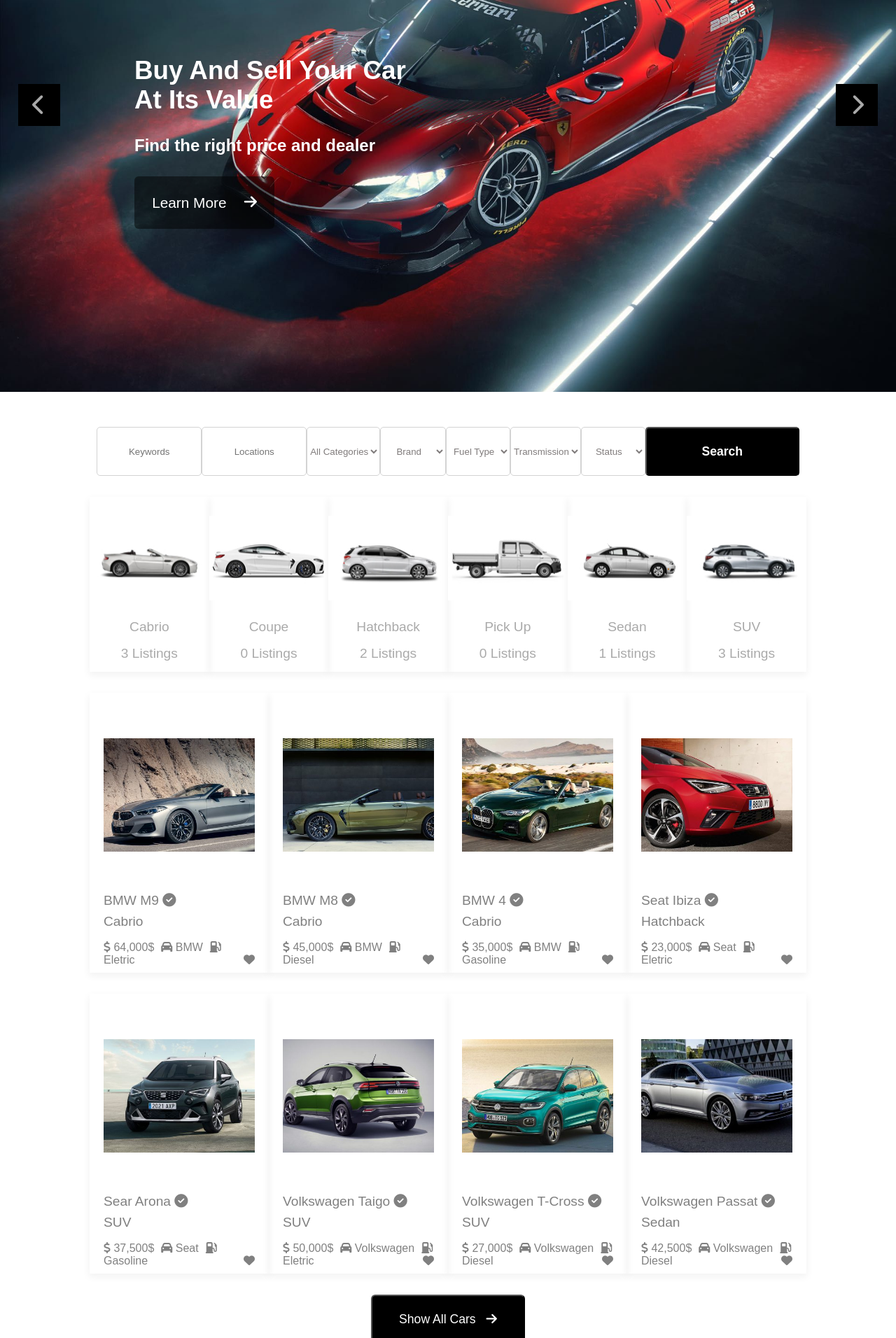
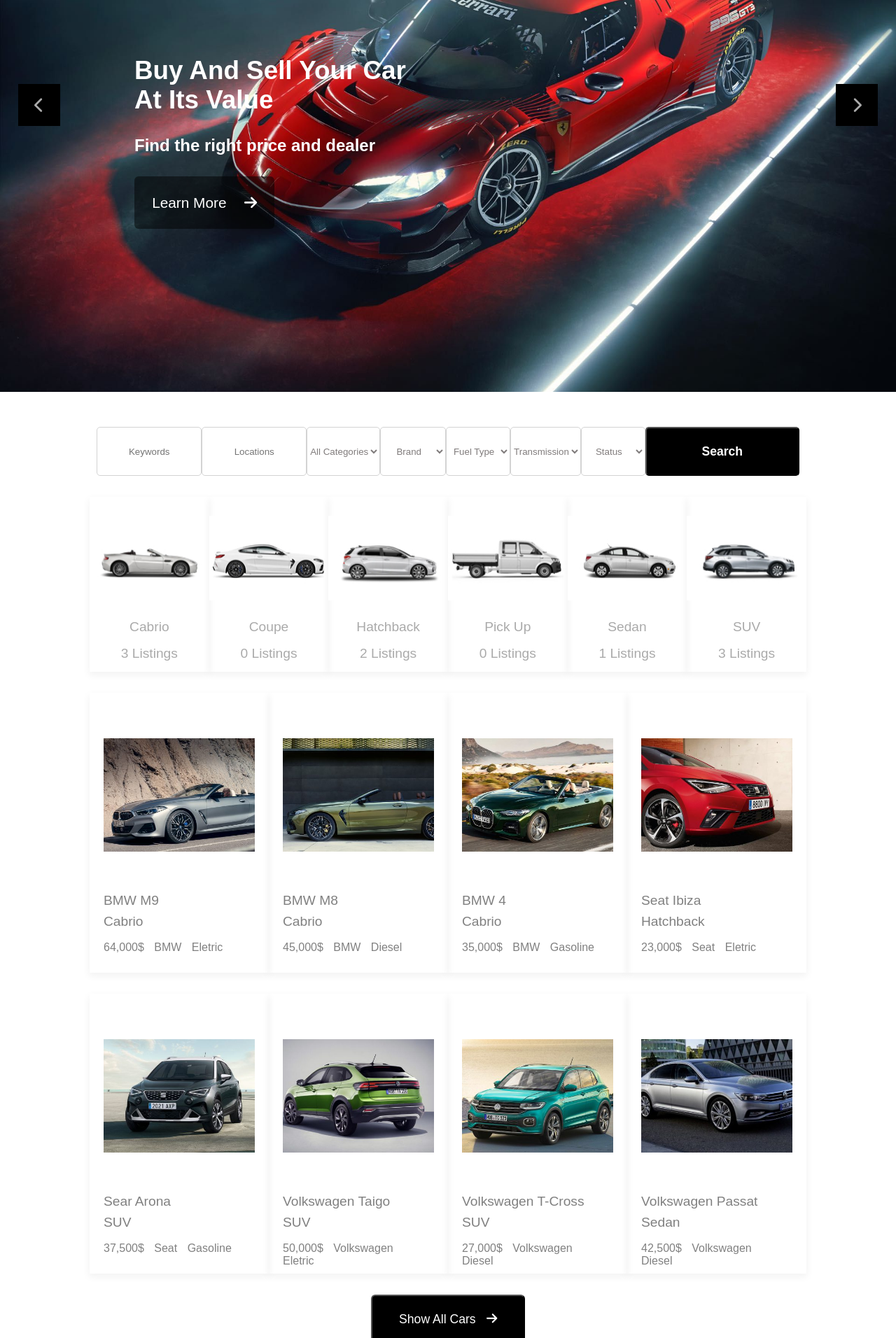
Before and after one commit to LucaDalRi/proj-html-vuejs, a Vue app: page / in a window 1280 px wide. Shown: the part 340-2252 px from the top of the page at 70% size. Built offline with nearby package versions, Linux system fonts and the light colour scheme.

Commit message:
Tolta la cdn di fontawesome e installato pacchetto, sostituito le icone cdn con quelle offline

```diff
--- a/index.html
+++ b/index.html
@@ -4,7 +4,6 @@
 <head>
   <meta charset="UTF-8" />
   <link rel="icon" href="/src/assets/favicon-autocar.png" />
-  <link rel="stylesheet" href="https://cdnjs.cloudflare.com/ajax/libs/font-awesome/6.3.0/css/all.min.css">
   <meta name="viewport" content="width=device-width, initial-scale=1.0" />
   <title>AutoCar</title>
 </head>
--- a/package.json
+++ b/package.json
@@ -9,6 +9,11 @@
     "preview": "vite preview"
   },
   "dependencies": {
+    "@fortawesome/fontawesome-svg-core": "^6.3.0",
+    "@fortawesome/free-brands-svg-icons": "^6.3.0",
+    "@fortawesome/free-regular-svg-icons": "^6.3.0",
+    "@fortawesome/free-solid-svg-icons": "^6.3.0",
+    "@fortawesome/vue-fontawesome": "^3.0.3",
     "axios": "^1.3.2",
     "vue": "^3.2.45"
   },
--- a/src/components/Footer/FooterApp.vue
+++ b/src/components/Footer/FooterApp.vue
@@ -1,4 +1,6 @@
 <script>
+
+
 export default {
   name: 'FooterApp',
 }
@@ -13,14 +15,14 @@
           <img src="../../assets/logo-footer-autocar11.png" alt="Logo Footer">
         </div>
         <div class="containerInfo">
-          <p><i class="fa-solid fa-location-dot"></i><a href="#">New Jersey, USA</a></p>
-          <p><i class="fa-solid fa-phone-volume"></i><a href="#">+1 (234) 567 89 10</a></p>
-          <p><i class="fa-solid fa-envelope"></i><a href="mailto:#">example@example.com</a></p>
+          <p><a href="#"><font-awesome-icon icon="fa-solid fa-location-dot" /> New Jersey, USA</a></p>
+          <p><a href="#"><font-awesome-icon icon="fa-solid fa-phone-volume" /> +1 (234) 567 89 10</a></p>
+          <p><a href="mailto:#"><font-awesome-icon icon="fa-solid fa-envelope" /> example@example.com</a></p>
         </div>
         <div class="socialIcon">
-          <a href="#"><i class="fa-brands fa-facebook"></i></a>
-          <a href="#"><i class="fa-brands fa-instagram"></i></a>
-          <a href="#"><i class="fa-brands fa-twitter"></i></a>
+          <a href="#"><font-awesome-icon icon="fa-brands fa-facebook" /></a>
+          <a href="#"><font-awesome-icon icon="fa-brands fa-instagram" /></a>
+          <a href="#"><font-awesome-icon icon="fa-brands fa-twitter" /></a>
         </div>
       </div>
       <div class="newsletter">
@@ -104,10 +106,10 @@
           padding-top: 15px;
         }
 
-        i {
+        a {
           vertical-align: middle;
           margin-right: 15px;
-          font-size: 1.3em;
+          font-size: 1.1em;
         }
       }
     }
@@ -195,7 +197,7 @@
       align-items: center;
       color: rgb(221, 220, 220);
 
-      i {
+      a {
         margin-right: 30px;
         padding: 0px 15px;
         font-size: 2.5em;
--- a/src/components/Header/JumbotronApp.vue
+++ b/src/components/Header/JumbotronApp.vue
@@ -47,10 +47,10 @@
   <div class="containerJumbotron">
     <img :src="store.imgCarosello[activeImg].img" alt="Jumbotron Cars">
     <div class="arrow left" @click="leftClick()">
-      <i class="fa-solid fa-chevron-left"></i>
+      <font-awesome-icon icon="fa-solid fa-chevron-left" />
     </div>
     <div class="arrow right" @click="rightClick()">
-      <i class="fa-solid fa-chevron-right"></i>
+      <font-awesome-icon icon="fa-solid fa-chevron-right" />
     </div>
     <div id="textJumbotron">
       <div>
@@ -66,7 +66,7 @@
       <div class="buttonBlack">
         <button>
           Learn More
-          <i class="fa-solid fa-arrow-right"></i>
+          <font-awesome-icon icon="fa-solid fa-arrow-right" />
         </button>
       </div>
     </div>
@@ -75,7 +75,6 @@
 </template>
 
 <style lang="scss" scoped>
-
 .containerJumbotron {
   height: 800px;
   display: flex;
@@ -98,10 +97,7 @@
     display: flex;
     align-items: center;
     justify-content: center;
-
-    i {
-      font-size: 1.9rem;
-    }
+    font-size: 1.4rem;
   }
 
   .right {
@@ -121,11 +117,12 @@
   height: 250px;
   color: #ffffff;
 
-  h1, h2{
+  h1,
+  h2 {
     padding-bottom: 30px;
   }
 
-  h1{
+  h1 {
     font-size: 2.3em;
   }
 
@@ -133,7 +130,8 @@
 
 .buttonBlack {
   height: 30%;
-   button{
+
+  button {
     width: 50%;
     display: flex;
     justify-content: space-evenly;
@@ -141,6 +139,6 @@
     border: none;
     padding: 0;
     background-color: rgba(0, 0, 0, 0.493);
-   }
+  }
 }
 </style>
--- a/src/components/Main/MainSection1.vue
+++ b/src/components/Main/MainSection1.vue
@@ -128,7 +128,7 @@
         <span>
           Show All Cars
         </span>
-        <i class="fa-solid fa-arrow-right"></i>
+        <font-awesome-icon icon="fa-solid fa-arrow-right" />
       </button>
     </div>
   </div>
--- a/src/components/Main/MainSection2.vue
+++ b/src/components/Main/MainSection2.vue
@@ -63,7 +63,7 @@
         </div>
       </div>
       <div class="buttonBlack">
-        <button>Get to know us <i class="fa-solid fa-arrow-right"></i></button>
+        <button>Get to know us  <font-awesome-icon icon="fa-solid fa-arrow-right" /></button>
       </div>
     </div>
   </div>
--- a/src/main.js
+++ b/src/main.js
@@ -1,5 +1,34 @@
 import { createApp } from 'vue'
 import './main.scss'
 import App from './App.vue'
+import { library } from '@fortawesome/fontawesome-svg-core'
+import { faHatWizard } from '@fortawesome/free-solid-svg-icons'
+import { FontAwesomeIcon } from '@fortawesome/vue-fontawesome'
+import { faFacebook } from '@fortawesome/free-brands-svg-icons'
+import { faInstagram } from '@fortawesome/free-brands-svg-icons'
+import { faTwitter } from '@fortawesome/free-brands-svg-icons'
+import { faLocationDot } from '@fortawesome/free-solid-svg-icons'
+import { faPhoneVolume } from '@fortawesome/free-solid-svg-icons'
+import { faEnvelope } from '@fortawesome/free-solid-svg-icons'
+import { faArrowRight } from '@fortawesome/free-solid-svg-icons'
+import { faChevronLeft } from '@fortawesome/free-solid-svg-icons'
+import { faChevronRight } from '@fortawesome/free-solid-svg-icons'
 
-createApp(App).mount('#app')
+
+library.add(
+    faHatWizard,
+    faFacebook,
+    faInstagram,
+    faTwitter,
+    faLocationDot,
+    faPhoneVolume,
+    faEnvelope,
+    faArrowRight,
+    faChevronLeft,
+    faChevronRight
+    )
+
+
+createApp(App)
+.component('font-awesome-icon', FontAwesomeIcon)
+.mount('#app')
```
Also changed, not shown: 1 other file (tests, documents, lock files or other folders).
